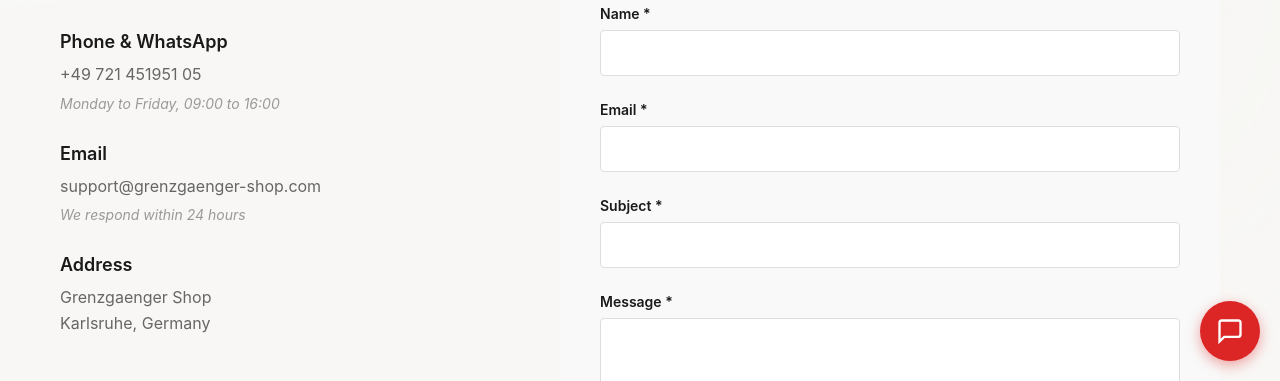
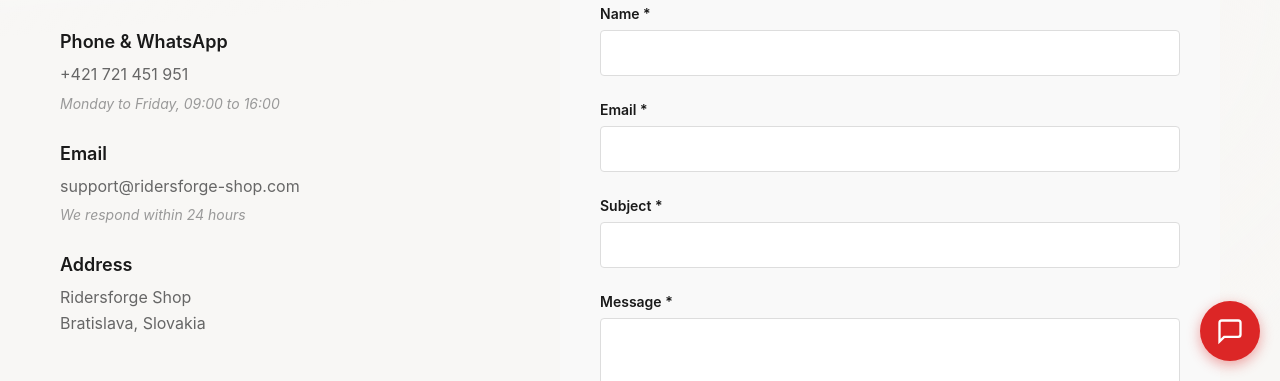
Before and after one commit to Amezzyx/frontend-riders-forge, a React (Create React App) app: page /contact in a window 1280 px wide. Shown: the part 419-800 px from the top of the page. Built offline with nearby package versions, Linux system fonts and the light colour scheme; no server answers.

Commit message:
contact udaje update

```diff
--- a/src/components/Chatbot.js
+++ b/src/components/Chatbot.js
@@ -33,80 +33,67 @@
 
   const getBotResponse = (userMessage, tFn) => {
     const msg = userMessage.toLowerCase().trim();
-    // Normalize for matching: remove accents for Slovak (č->c, š->s, etc.) so we can match both
     const normalized = msg
       .replace(/[čć]/g, 'c').replace(/[ď]/g, 'd').replace(/[ěé]/g, 'e')
       .replace(/[ň]/g, 'n').replace(/[ř]/g, 'r').replace(/[š]/g, 's')
       .replace(/[ť]/g, 't').replace(/[ůú]/g, 'u').replace(/[ý]/g, 'y')
       .replace(/[ž]/g, 'z').replace(/[í]/g, 'i').replace(/[áàä]/g, 'a').replace(/[ó]/g, 'o');
 
-    // Help / commands – show list of topics (check first so "help" doesn't match contact)
     if (msg.match(/^(\?|help|commands|prikazy|príkazy|príkaz|čo vieš|čo viete|co vies|what can you do|topics|témy|temy|zoznam|list)$/) ||
         normalized.match(/^(help|prikazy|prikaz|co vies|what can you|topics|zoznam|list)$/)) {
       return tFn('chatbotCommandsList');
     }
 
-    // Greetings (EN + SK)
     if (msg.match(/^(hi|hello|hey|greetings|ahoj|čau|cau|dobrý|dobry|zdravím|zdravim|dobre (ranny|den|vecer))/) ||
         normalized.match(/^(hi|hello|hey|ahoj|cau|dobry|zdravim)/)) {
       return tFn('chatbotGreetingReply');
     }
 
-    // Shipping (EN + SK)
     if (msg.match(/(shipping|delivery|how long|when will|arrive|doprava|doručenie|dodanie|kedy príde|kedy pride|posielate|dodávate|dodavate|preprava|zásielka|zasielka)/) ||
         normalized.match(/(doprava|dorucenie|dodanie|kedy pride|posielate|dodavate|preprava|zasielka)/)) {
       return tFn('chatbotShipping');
     }
 
-    // Returns / refunds (EN + SK)
     if (msg.match(/(return|refund|exchange|send back|vrátenie|reklamácia|vymeniť|vymenit|reklamovat|reklamacia)/) ||
         normalized.match(/(vrátenie|vratenie|reklamacia|reklamacia|vymenit)/)) {
       return tFn('chatbotReturns');
     }
 
-    // Payment (EN + SK)
     if (msg.match(/(payment|pay|card|credit|debit|paypal|bank transfer|platba|platobné|platobne|karta|platit|uhradiť|uhradit)/) ||
         normalized.match(/(platba|platobne|karta|platit|uhradit)/)) {
       return tFn('chatbotPayment');
     }
 
-    // Products / stock (EN + SK)
     if (msg.match(/(product|item|size|available|stock|in stock|produkt|tovar|veľkosť|velkost|sklad|dostupn|máte|mate|na sklade)/) ||
         normalized.match(/(produkt|tovar|velkost|sklad|dostupn|mate|na sklade)/)) {
       return tFn('chatbotProducts');
     }
 
-    // Order tracking (EN + SK)
     if (msg.match(/(order|track|tracking|status|where is my order|objednávka|objednavka|sledovať|sledovat|stav (objednávky|objednavky)|kde je)/) ||
         normalized.match(/(objednavka|objednávka|sledovat|sledovanie|kde je moja)/)) {
       return tFn('chatbotOrderTracking');
     }
 
-    // Sizing (EN + SK)
     if (msg.match(/(size|sizing|fit|measurement|small|large|medium|veľkosť|velkost|meranie|sedí|sedi|tabuľka veľkostí|size guide)/) ||
         normalized.match(/(velkost|meranie|sedi|tabuľka|velkosti)/)) {
       return tFn('chatbotSizing');
     }
 
-    // Contact (EN + SK) – after help so "help" goes to commands
     if (msg.match(/(contact|phone|email|support|customer service|kontakt|telefón|telefon|email|podpora|napísať|napisat|volať|volat)/) ||
         normalized.match(/(kontakt|telefon|podpora|napisat|volat)/)) {
       return tFn('chatbotContact');
     }
 
-    // Navigation (EN + SK)
     if (msg.match(/(navigate|find|where|menu|categories|nájsť|najst|kde|ponuka|kategóri|kategorie|hlavná stránka|homepage)/) ||
         normalized.match(/(najst|kde|ponuka|kategorie|hlavna stranka)/)) {
       return tFn('chatbotNavigate');
     }
 
-    // Account (EN + SK)
     if (msg.match(/(account|login|sign up|register|profile|účet|ucet|prihlásenie|prihlasenie|registrovať|registrovat|registrácia)/) ||
         normalized.match(/(ucet|prihlasenie|registrovat|registracia)/)) {
       return tFn('chatbotAccount');
     }
 
-    // General help (broader)
     if (msg.match(/(assist|problem|issue|question|pomoc|problém|problem|otázka|otazka|potrebujem|neviem)/) ||
         normalized.match(/(problem|otazka|potrebujem|neviem)/)) {
       return tFn('chatbotHelp');
@@ -123,7 +110,6 @@
     const userMessage = inputValue.trim();
     setInputValue('');
 
-    // Add user message
     const newUserMessage = {
       type: 'user',
       text: userMessage,
@@ -132,7 +118,6 @@
     setMessages(prev => [...prev, newUserMessage]);
     setIsTyping(true);
 
-    // Simulate bot thinking time
     setTimeout(() => {
       const botResponse = getBotResponse(userMessage, t);
       const newBotMessage = {
@@ -142,7 +127,7 @@
       };
       setMessages(prev => [...prev, newBotMessage]);
       setIsTyping(false);
-    }, 800 + Math.random() * 400); // Random delay between 800-1200ms
+    }, 800 + Math.random() * 400);
   };
 
   const handleKeyPress = (e) => {
--- a/src/pages/Contact.js
+++ b/src/pages/Contact.js
@@ -54,20 +54,20 @@
               <div className="contact-details">
                 <div className="contact-item">
                   <h3>{t('phoneWhatsapp') || 'Phone & WhatsApp'}</h3>
-                  <p>+49 721 451951 05</p>
+                  <p>+421 721 451 951</p>
                   <span className="hours">{t('contactHours') || 'Monday to Friday, 09:00 to 16:00'}</span>
                 </div>
 
                 <div className="contact-item">
                   <h3>{t('email') || 'Email'}</h3>
-                  <p>support@grenzgaenger-shop.com</p>
+                  <p>support@ridersforge-shop.com</p>
                   <span className="hours">{t('respondWithin24') || 'We respond within 24 hours'}</span>
                 </div>
 
                 <div className="contact-item">
                   <h3>{t('address') || 'Address'}</h3>
-                  <p>Grenzgaenger Shop<br />
-                  Karlsruhe, Germany</p>
+                  <p>Ridersforge Shop<br />
+                  Bratislava, Slovakia</p>
                 </div>
               </div>
             </div>
```
